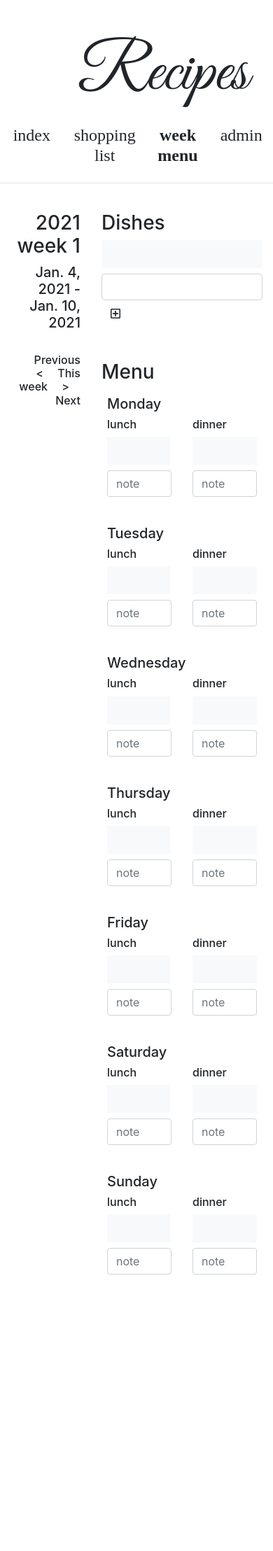
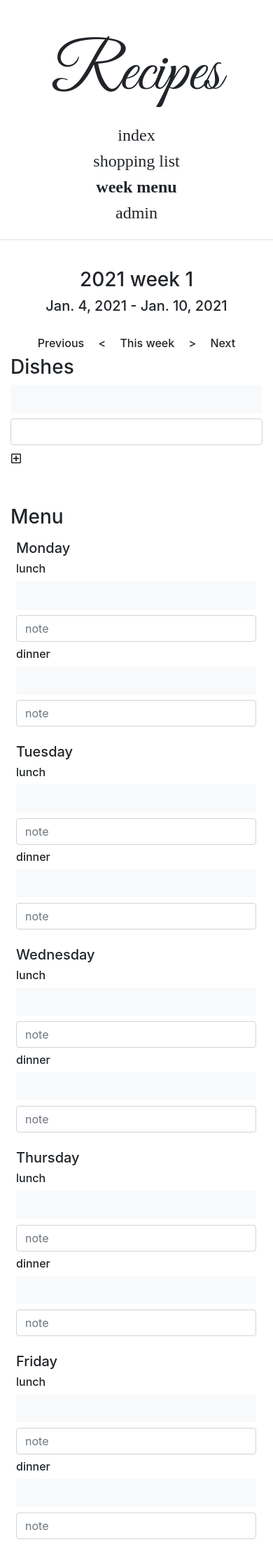
Before and after one commit to bernieke/recipes, a Django app: page /en/menu/2021/1/ in a window 390 px wide. Shown: the top 2216 px of the page at 70% size. Before the commit the page ends 1821 px from the top, so only its background shows below. Run offline with Django 3.2, Linux system fonts and the light colour scheme; data comes from the database, SQL or seed files in the repository; data that the repository does not hold is empty; some libraries are stand-ins or nearby versions.

Commit message:
improve mobile layout

```diff
--- a/recipes/templates/base.html
+++ b/recipes/templates/base.html
@@ -13,19 +13,34 @@
     {% fontawesome_5_static %}
     {% bootstrap_css %}
     {% bootstrap_javascript %}
+    <style>
+      @media (min-width: 768px) {
+        div.custom-control-right {
+          padding-right: 24px;
+          padding-left: 0;
+          margin-left: 16px;
+          margin-right: 0;
+        }
+        div.custom-control-right .custom-control-label::before,
+        div.custom-control-right .custom-control-label::after {
+          right: -1.5rem;
+          left: initial;
+        }
+      }
+    </style>
   </head>
   <body>
     <div class="container vh-100">
       <div class="row text-center">
         <div class="col">
-          <h1 class="display-1 px-5 pt-4 pb-2 mx-5 mb-2 mt-4"
+          <h1 class="display-1 px-5 pt-4 pb-2 mb-2 mt-4"
               style="font-family:'Great Vibes'">
             {% filter capfirst %}{% trans 'recipes' %}{% endfilter %}
             </h1>
         </div>
       </div>
       <div class="row text-center pb-3 mb-3 border-bottom">
-        <div class="col">
+        <div class="col col-12 col-md-3">
           <h4>
             <a href="{% url 'index' %}"
                class="text-body" style="font-family:serif">
@@ -38,7 +53,7 @@
             </a>
           </h4>
         </div>
-        <div class="col">
+        <div class="col col-12 col-md-3">
           <h4>
             <a href="{% url 'cart' %}"
                class="text-body" style="font-family:serif">
@@ -50,7 +65,7 @@
             </a>
           </h4>
         </div>
-        <div class="col">
+        <div class="col col-12 col-md-3">
           <h4>
             <a href="{% url 'menu_today' %}"
                class="text-body" style="font-family:serif">
@@ -62,7 +77,7 @@
             </a>
           </h4>
         </div>
-        <div class="col">
+        <div class="col col-12 col-md-3">
           <h4>
             <a href="{% url 'admin:index' %}"
                class="text-body" style="font-family:serif">
--- a/recipes/templates/index.html
+++ b/recipes/templates/index.html
@@ -3,7 +3,7 @@
 
 {% block content %}
       <div class="row pt-4">
-        <div class="col col-4 text-right">
+        <div class="col col-12 col-md-4 mb-5 text-center text-md-right">
           <h4>
             {% if not selected_tag %}
             <b>{% trans 'all' %}</b>
@@ -27,7 +27,7 @@
           {% if tag.break_after %}<h4>&nbsp;</h4>{% endif %}
           {% endfor %}
         </div>
-        <div class="col col-8">
+        <div class="col col-12 col-md-8">
           <h4>
             sort by
             {% if order == '-popularity' %}
--- a/recipes/templates/menu.html
+++ b/recipes/templates/menu.html
@@ -5,7 +5,7 @@
 
 {% block content %}
       <div class="row pt-4">
-        <div class="col col-4 text-right">
+        <div class="col col-12 col-md-4 text-center text-md-right">
           <h3>{{ year|unlocalize }} week {{ week }}</h3>
           <h5>{{ start }} - {{ end }}</h5>
           <br>
@@ -27,7 +27,7 @@
             </div>
           </div>
         </div>
-        <div class="col col-8">
+        <div class="col col-12 col-md-8">
           {% if error %}
           <span class="text-danger font-weight-bold">
             {{ error }}<br><br>
@@ -85,9 +85,9 @@
                     class="form-inline">
                 {% csrf_token %}
                 <input type="hidden" name="pk" value="">
-                <input type="text" name="dish" class="form-control" size="40">
+                <input type="text" name="dish" class="form-control" size="42">
                 <input type="hidden" name="qty" value="1">
-                <button type="submit" class="btn">
+                <button type="submit" class="btn pl-0 pl-md-2">
                   <i class="far fa-plus-square text-body"></i>
                 </button>
               </form>
@@ -103,7 +103,7 @@
           </div>
           {% for day in days %}
           <a name="{{ day }}"></a>
-          <div class="p-2
+          <div class="p-2 pr-4 mb-2
                       {% if day == day_of_week and week == current_week %}
                       border border-dark
                       {% endif %}">
@@ -112,25 +112,18 @@
                 <h5>{% trans day %}</h5>
               </div>
             </div>
-            <div class="row">
+            <div class="row row-eq-height">
               {% for meal in meals %}
-              <div class="col">
+              <div class="col col-12 col-md-6 p-0
+                          d-flex flex-column align-items-end">
+                <div class="row w-100">
+                  <div class="col pl-0 {% if forloop.last %}mt-2{% endif %} mt-md-0">
                     <h6>{% trans meal %}</h6>
                   </div>
-              {% endfor %}
                 </div>
-            <div class="row row-eq-height" style="margin: 0;">
-              {% for meal in meals %}
-              <div class="col
-                          bg-light
-                          pt-2
-                          pb-2
-                          {% if forloop.first %}
-                          mr-3
-                          {% else %}
-                          ml-3
-                          pl-3
-                          {% endif %}"
+                <div class="row w-100 flex-grow-1">
+                  <div class="col pl-0">
+                    <div class="bg-light pt-2 pb-2 pl-3 h-100"
                          ondragover="event.preventDefault();"
                          ondrop="dragDropMenu(event)"
                          day="{{ day|lower }}"
@@ -149,11 +142,13 @@
                          qty="{{ dish.2 }}"
                          source="{{ day|lower }}_{{ meal }}"></i>
                       {% if dish.0 == '' %}
-                {{ dish.1 }} {% if dish.2 != '1' %}({{ dish.2 }}){% endif %}
+                      {{ dish.1 }}
+                      {% if dish.2 != '1' %}({{ dish.2 }}){% endif %}
                       {% else %}
                       <a href="{% url 'recipe-qty' dish.0 dish.2 %}"
                          class="text-body">
-                  {{ dish.1 }} {% if dish.2 != '1' %}({{ dish.2 }}){% endif %}
+                        {{ dish.1 }}
+                        {% if dish.2 != '1' %}({{ dish.2 }}){% endif %}
                       </a>
                       {% endif %}
                       <button type="submit" class="btn" style="padding: 0;">
@@ -169,11 +164,10 @@
                       <br>
                       {% endfor %}
                     </div>
-              {% endfor %}
                   </div>
-            <div class="row mt-2">
-              {% for meal in meals %}
-              <div class="col">
+                </div>
+                <div class="row w-100 mt-auto">
+                  <div class="col pl-0 mt-2">
                     <input type="text"
                            class="form-control"
                            value="{% get_menu_note menu day|lower meal %}"
@@ -182,12 +176,12 @@
                                                  '{{ meal }}',
                                                  $(this).val());">
                   </div>
+                </div>
+              </div>
               {% endfor %}
             </div>
           </div>
-          <br>
           {% endfor %}
-          <br><br>
         </div>
       </div>
       <script>
```
Also changed, not shown: recipes/templates/cart.html (+13 -11 lines), recipes/templates/recipe.html (+8 -7 lines), CHANGELOG.md. Lines whose indentation alone changed are shown as unchanged.
